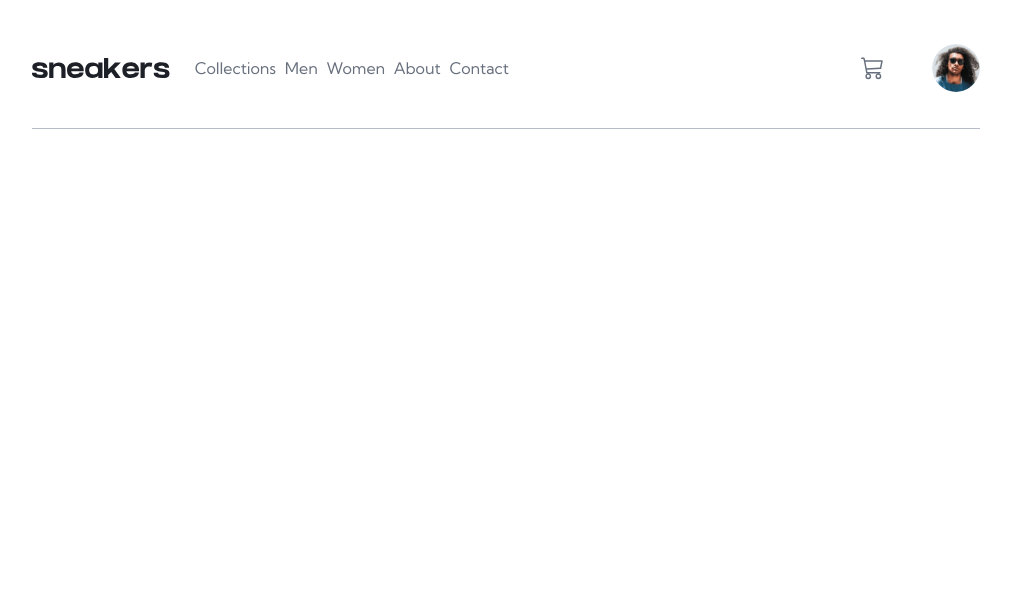
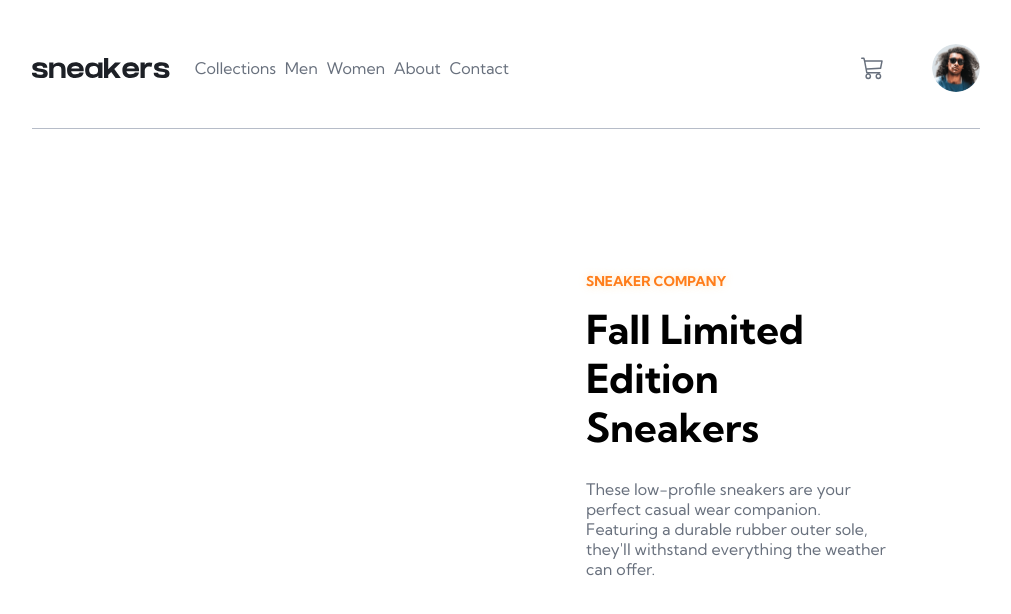
Before and after one commit to JurgenMik/E-commerce-Product, a React (Create React App) app: page / in a window 1280 px wide. Shown: the top 614 px of the page, without its empty margins (134-1145 px from the left). Built offline with nearby package versions, Linux system fonts and the light colour scheme.

Commit message:
EP-added-the-product-heading-section

```diff
--- a/public/index.html
+++ b/public/index.html
@@ -18,6 +18,7 @@
     <link rel="preconnect" href="https://fonts.googleapis.com">
     <link rel="preconnect" href="https://fonts.gstatic.com" crossorigin>
     <link href="https://fonts.googleapis.com/css2?family=Kumbh+Sans&family=Rubik&display=swap" rel="stylesheet">
+    <link href="https://fonts.googleapis.com/css2?family=Kumbh+Sans:wght@700&display=swap" rel="stylesheet">
     <!--
       Notice the use of %PUBLIC_URL% in the tags above.
       It will be replaced with the URL of the `public` folder during the build.
--- a/src/App.scss
+++ b/src/App.scss
@@ -1,4 +1,43 @@
+@import './variables/variables.scss';
+
 .main-container {
   width: 100%;
   height: 100vh;
 }
+
+.product-content-container {
+  width: 75%;
+  height: 45rem;
+  margin-left: auto;
+  margin-right: auto;
+  display: flex;
+  .product-images {
+    width: 50%;
+    height: 100%;
+  }
+  .product-details {
+    width: 50%;
+    height: 100%;
+    font-family: Kumbh Sans;
+    .heading {
+      height: 40%;
+      width: 65%;
+      margin-top: 9rem;
+      margin-left: 5rem;
+      #enterprise {
+        text-transform: uppercase;
+        font-size: 0.85rem;
+        color: $Orange;
+        text-shadow: 0 0 8px $GlowingOrange;
+      }
+      #title {
+        margin-top: 1rem;
+        font-size: 2.5rem;
+        font-weight: 700;
+      }
+      p {
+        color: $DarkGrayishBlue;
+      }
+    }
+  }
+}
--- a/src/App.tsx
+++ b/src/App.tsx
@@ -14,6 +14,28 @@ function App() {
             :
             <Navigation />
         }
+        <div className="product-content-container">
+            <div className="product-images">
+
+            </div>
+            <div className="product-details">
+                <div className="heading">
+                    <h1 id="enterprise">sneaker company</h1>
+                    <h1 id="title">Fall Limited Edition Sneakers</h1>
+                    <p>
+                        These low-profile sneakers are your perfect casual wear companion.
+                        Featuring a durable rubber outer sole, they'll withstand everything
+                        the weather can offer.
+                    </p>
+                </div>
+                <div className="price">
+
+                </div>
+                <div className="interaction">
+
+                </div>
+            </div>
+        </div>
     </div>
   );
 }
--- a/src/variables/variables.scss
+++ b/src/variables/variables.scss
@@ -13,3 +13,7 @@
     $LightGrayishBlue: hsl(223, 64%, 98%);
     $White: hsl(0, 0%, 100%);
     $Black: hsl(0, 0%, 0%);
+
+    // Misc
+
+    $GlowingOrange: rgba(255, 222, 176, 0.8);
```
